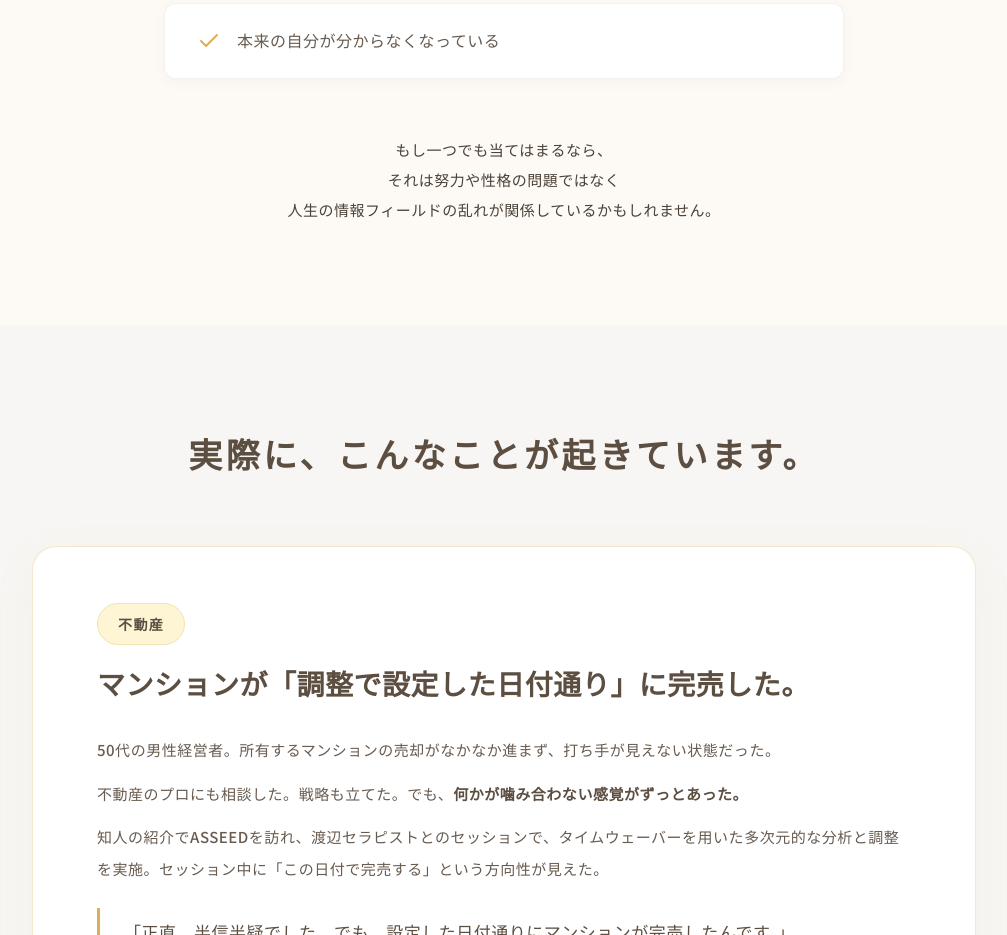
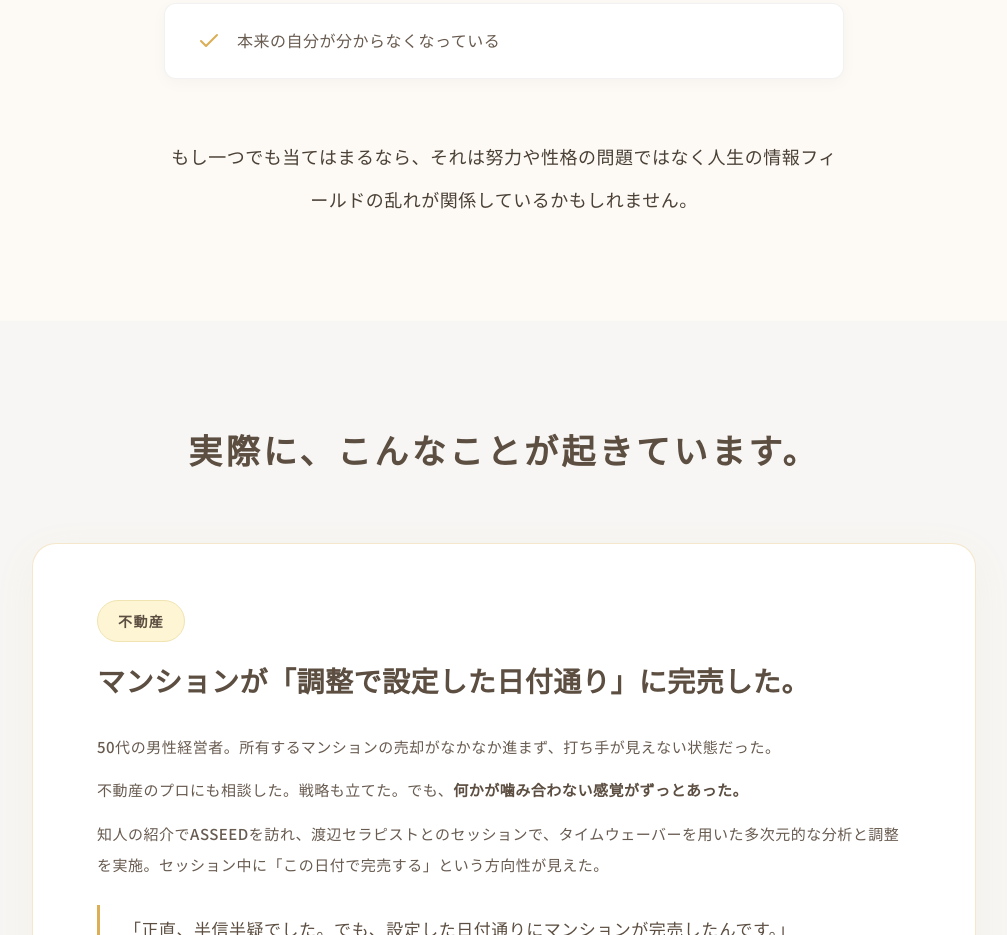
Before and after one commit to hikaru1220/asseed-lp, a website built with Vite: page index.html in a window 1280 px wide. Shown: the part 2070-3005 px from the top of the page, without its empty margins (136-1143 px from the left). Built offline with nearby package versions, Linux system fonts and the light colour scheme.

Commit message:
fix: 共感セクション クロージングテキストのPC/スマホ最適化（フォントサイズ拡大・改行位置調整）

```diff
--- a/index.html
+++ b/index.html
@@ -120,9 +120,7 @@
       </div>
 
       <div class="empathy__closing">
-        <p>もし一つでも当てはまるなら、<br>
-        それは努力や性格の問題ではなく<br>
-        人生の情報フィールドの乱れが関係しているかもしれません。</p>
+        <p>もし一つでも当てはまるなら、それは努力や性格の問題ではなく<br class="sp-only">人生の情報フィールドの乱れが<br class="sp-only">関係しているかもしれません。</p>
       </div>
     </div>
   </section>
--- a/style.css
+++ b/style.css
@@ -524,8 +524,8 @@ h1, h2, h3 { font-family: var(--font-display); font-weight: 600; line-height: 1.
 .empathy__closing {
   text-align: center;
   font-family: var(--font-display);
-  font-size: 15px; color: var(--text);
-  line-height: 2; font-weight: 500;
+  font-size: 18px; color: var(--text);
+  line-height: 2.4; font-weight: 500;
   max-width: 680px; margin: 0 auto;
 }
 .empathy__closing p { margin-bottom: 16px; }
```
